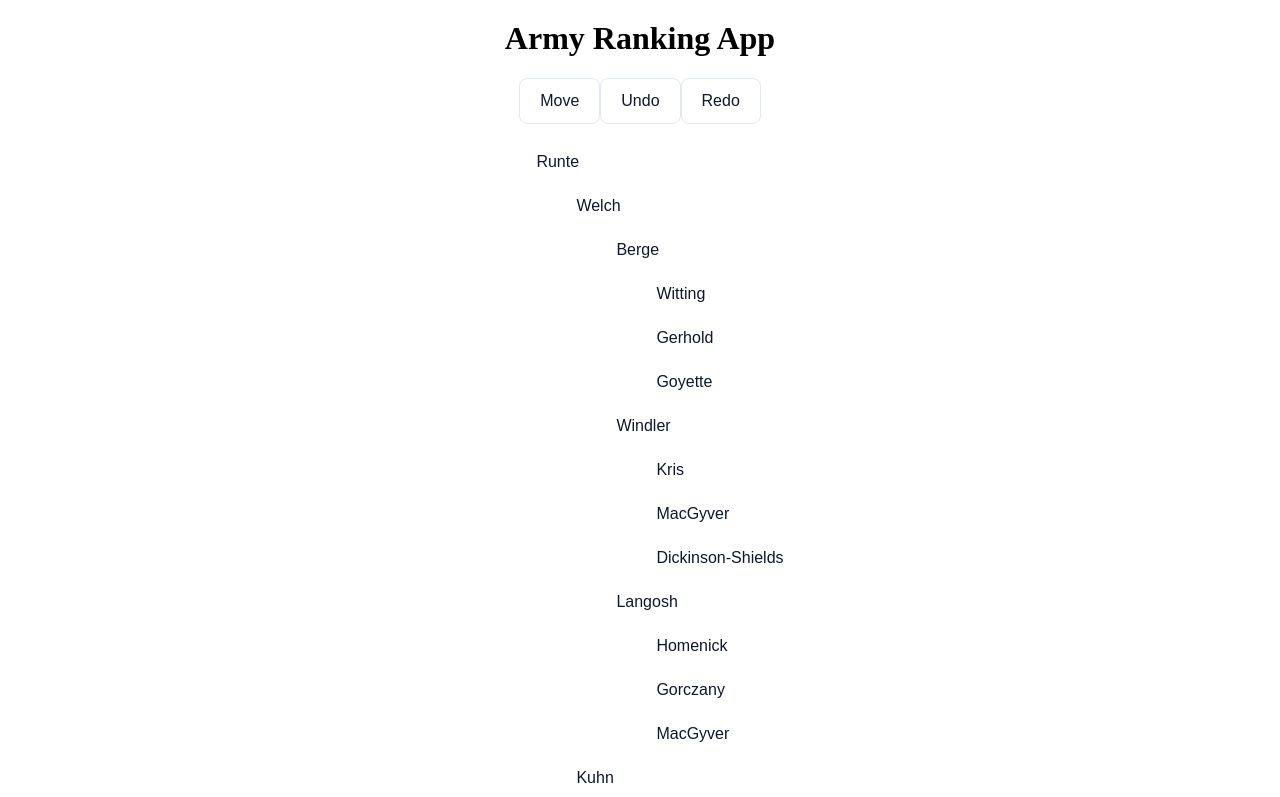
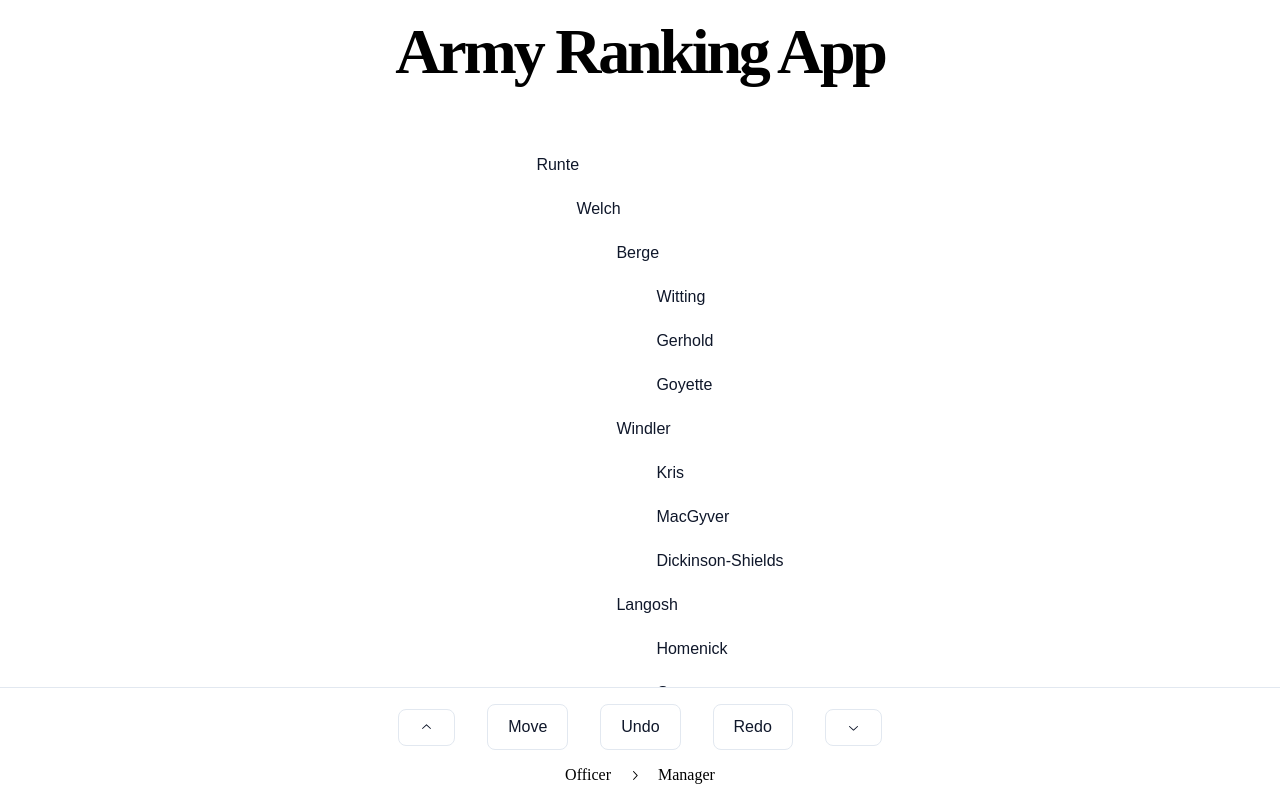
Before and after one commit to james-langridge/mmp, a plain HTML site: page index.html in a window 1280 px wide. Shown: the top 797 px of the page. Drawn offline with Linux system fonts and the light colour scheme.

Commit message:
Improve UI and UX

```diff
--- a/index.html
+++ b/index.html
@@ -10,13 +10,55 @@
 </head>
 <body>
     <main>
-        <h1>Army Ranking App</h1>
-        <div class="buttons">
+        <h1 class="heading">Army Ranking App</h1>
+        <div class="footer">
+            <div class="buttons">
+            <a href="#" title="Scroll to top">
+                <button class="button">
+                    <svg width="15" height="15" viewBox="0 0 15 15" fill="none" xmlns="http://www.w3.org/2000/svg">
+                        <path
+                                fill-rule="evenodd"
+                                clip-rule="evenodd"
+                                d="M3.13523 8.84197C3.3241 9.04343 3.64052 9.05363 3.84197 8.86477L7.5 5.43536L11.158 8.86477C11.3595 9.05363 11.6759 9.04343 11.8648 8.84197C12.0536 8.64051 12.0434 8.32409 11.842 8.13523L7.84197 4.38523C7.64964 4.20492 7.35036 4.20492 7.15803 4.38523L3.15803 8.13523C2.95657 8.32409 2.94637 8.64051 3.13523 8.84197Z"
+                                fill="currentColor"
+                        />
+                    </svg>
+                </button>
+            </a>
             <button class="button" id="moveBtn">Move</button>
             <button class="button" id="undoBtn">Undo</button>
             <button class="button" id="redoBtn">Redo</button>
+            <a href="#bottom" title="Scroll to bottom">
+                <button class="button">
+                    <svg width="15" height="15" viewBox="0 0 15 15" fill="none" xmlns="http://www.w3.org/2000/svg">
+                        <path
+                                fill-rule="evenodd"
+                                clip-rule="evenodd"
+                                d="M3.13523 6.15803C3.3241 5.95657 3.64052 5.94637 3.84197 6.13523L7.5 9.56464L11.158 6.13523C11.3595 5.94637 11.6759 5.95657 11.8648 6.15803C12.0536 6.35949 12.0434 6.67591 11.842 6.86477L7.84197 10.6148C7.64964 10.7951 7.35036 10.7951 7.15803 10.6148L3.15803 6.86477C2.95657 6.67591 2.94637 6.35949 3.13523 6.15803Z"
+                                fill="currentColor"
+                        />
+                    </svg>
+                </button>
+            </a>
+            </div>
+            <div class="officers">
+                <span id="A">Officer</span>
+                <span id="chevron-right">
+                    <svg width="15" height="15" viewBox="0 0 15 15" fill="none" xmlns="http://www.w3.org/2000/svg">
+                        <path
+                                d="M6.1584 3.13508C6.35985 2.94621 6.67627 2.95642 6.86514 3.15788L10.6151 7.15788C10.7954 7.3502 10.7954 7.64949 10.6151 7.84182L6.86514 11.8418C6.67627 12.0433 6.35985 12.0535 6.1584 11.8646C5.95694 11.6757 5.94673 11.3593 6.1356 11.1579L9.565 7.49985L6.1356 3.84182C5.94673 3.64036 5.95694 3.32394 6.1584 3.13508Z"
+                                fill="currentColor"
+                                fill-rule="evenodd"
+                                clip-rule="evenodd"
+                        />
+                    </svg>
+                </span>
+                <span id="B">Manager</span>
+            </div>
         </div>
+
         <div id="root"></div>
+        <div id="bottom"></div>
     </main>
 </body>
 </html>
--- a/main.js
+++ b/main.js
@@ -155,6 +155,8 @@ _ArmyRankingApp_general = new WeakMap(), _ArmyRankingApp_rootElement = new WeakM
 }, _ArmyRankingApp_renderArmy = function _ArmyRankingApp_renderArmy() {
     const main = document.createElement('div');
     main.id = 'main';
+    const A = document.getElementById('A');
+    const B = document.getElementById('B');
     // Create one event listener for clicks on the officer buttons
     main.addEventListener('click', event => {
         const target = event.target;
@@ -165,16 +167,21 @@ _ArmyRankingApp_general = new WeakMap(), _ArmyRankingApp_rootElement = new WeakM
                     element.classList.remove('selected');
                 });
                 __classPrivateFieldSet(this, _ArmyRankingApp_officerID, Number(target.id), "f");
+                A.textContent = target.innerText;
+                B.textContent = 'Manager';
                 __classPrivateFieldSet(this, _ArmyRankingApp_newManagerID, undefined, "f");
                 target.classList.add('selected');
             }
             else if (!__classPrivateFieldGet(this, _ArmyRankingApp_newManagerID, "f")) {
+                B.textContent = target.innerText;
                 __classPrivateFieldSet(this, _ArmyRankingApp_newManagerID, Number(target.id), "f");
                 target.classList.add('selected');
             }
         }
         else {
             // Reset the values if click away from officers
+            A.textContent = 'Officer';
+            B.textContent = 'Manager';
             __classPrivateFieldSet(this, _ArmyRankingApp_officerID, undefined, "f");
             __classPrivateFieldSet(this, _ArmyRankingApp_newManagerID, undefined, "f");
             const selectedElements = document.querySelectorAll('.selected');
@@ -237,6 +244,10 @@ _ArmyRankingApp_general = new WeakMap(), _ArmyRankingApp_rootElement = new WeakM
     });
     const undoBtn = document.getElementById('undoBtn');
     undoBtn.addEventListener('click', () => {
+        const A = document.getElementById('A');
+        const B = document.getElementById('B');
+        A.textContent = 'Officer';
+        B.textContent = 'Manager';
         __classPrivateFieldGet(this, _ArmyRankingApp_instances, "m", _ArmyRankingApp_undo).call(this);
         __classPrivateFieldGet(this, _ArmyRankingApp_instances, "m", _ArmyRankingApp_renderArmy).call(this);
     });
--- a/style.css
+++ b/style.css
@@ -6,6 +6,14 @@ body {
     margin: 0;
     padding: 0;
     min-height: 100vh;
+}
+
+.heading {
+    font-weight: 800;
+    font-size: max(40px, min(5vw, 76px));
+    line-height: 1;
+    letter-spacing: -0.05em;
+    position: relative;
 }
 
 main {
@@ -31,6 +39,7 @@ h1 {
     --accent: 210 40% 96.1%;
     --accent-foreground: 222.2 47.4% 11.2%;
     --radius: 0.5rem;
+    scroll-behavior: smooth;
 }
 
 .officer {
@@ -40,14 +49,20 @@ h1 {
     white-space: nowrap;
     border: none;
     border-radius: var(--radius);
-    padding: 10px 20px;
-    font-size: 1rem;
+    padding: 8px 15px;
+    font-size: 0.8rem;
     font-weight: 500;
-    line-height: 1.5;
+    line-height: 1.75;
     cursor: pointer;
     transition: background-color 0.2s, color 0.2s;
     background-color: transparent;
     color: hsl(var(--foreground));
+
+    @media screen and (min-width: 640px) {
+        padding: 10px 20px;
+        font-size: 1rem;
+        line-height: 1.5;
+    }
 
     &:hover {
         background-color: hsl(var(--accent));
@@ -76,6 +91,7 @@ h1 {
     width: 100%;
     display: flex;
     flex-direction: column;
+    padding-bottom: 10rem;
 }
 
 #main {
@@ -86,8 +102,40 @@ h1 {
     justify-content: center;
 }
 
+.footer {
+    padding: 1rem;
+    display: flex;
+    flex-direction: column;
+    flex-wrap: wrap;
+    column-gap: 0.5rem;
+    position: fixed;
+    bottom: 0;
+    width: 100%;
+    justify-content: center;
+    align-items: center;
+    z-index: 1000;
+    background-color: white;
+    border-top: 1px solid hsl(var(--input));
+
+    @media screen and (min-width: 640px) {
+        column-gap: 2rem;
+    }
+}
+
 .buttons {
     display: flex;
+    flex-wrap: wrap;
+    gap: 0.5rem;
+    width: 100%;
+    justify-content: center;
+    align-items: center;
+    z-index: 1000;
+    background-color: white;
+    margin-bottom: 1rem;
+
+    @media screen and (min-width: 640px) {
+        gap: 2rem;
+    }
 }
 
 .button {
@@ -96,15 +144,21 @@ h1 {
     justify-content: center;
     white-space: nowrap;
     border-radius: var(--radius);
-    padding: 10px 20px;
-    font-size: 1rem;
+    padding: 8px 15px;
+    font-size: 0.75rem;
     font-weight: 500;
-    line-height: 1.5;
+    line-height: 1.25;
     cursor: pointer;
     transition: background-color 0.2s, color 0.2s;
     background-color: transparent;
     color: hsl(var(--foreground));
     border: 1px solid hsl(var(--input));
+
+    @media screen and (min-width: 640px) {
+        padding: 10px 20px;
+        font-size: 1rem;
+        line-height: 1.5;
+    }
 
     &:hover {
         background-color: hsl(var(--accent));
@@ -121,3 +175,14 @@ h1 {
         opacity: 0.5;
     }
 }
+
+.officers {
+    display: flex;
+    align-items: center;
+}
+
+#chevron-right {
+    display: flex;
+    align-items: center;
+    padding: 0 1rem;
+}
```
Also changed, not shown: 1 other file.
